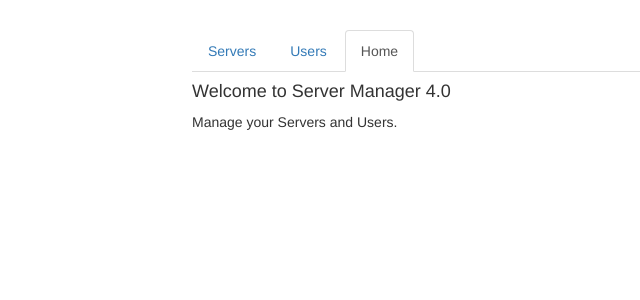
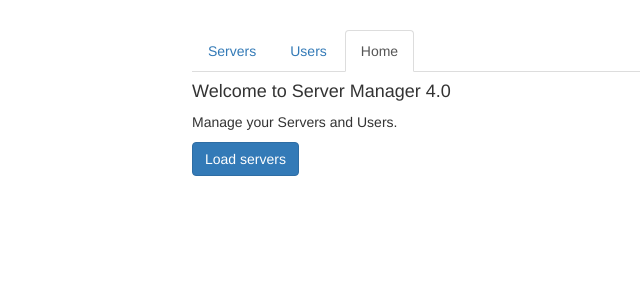
Before and after one commit to BisanGhoul/angular-routing-code, an Angular app: page / in a window 1280 px wide. Shown: the top 300 px of the page, without its empty margins (73-713 px from the left). Built offline with nearby package versions, Linux system fonts and the light colour scheme.

Commit message:
add button navigate programitically

```diff
--- a/src/app/app.component.html
+++ b/src/app/app.component.html
@@ -4,8 +4,7 @@
       <ul class="nav nav-tabs">
         <!-- this will attach the "active" class to the element when it is selected -->
         <li role="presentation"
-         routerLinkActive="active"
-         [routerLinkActiveOptions]="{exact: true}" >
+         routerLinkActive="active" >
         <a routerLink="/servers">Servers</a></li>
 
         <li role="presentation"
@@ -13,7 +12,8 @@
        <a [routerLink]="['/users']">Users</a></li>
 
          <li role="presentation"
-         routerLinkActive="active">
+         routerLinkActive="active"
+         [routerLinkActiveOptions]="{exact: true}">
          <a routerLink="/">Home</a></li>
       </ul>
     </div>
--- a/src/app/home/home.component.html
+++ b/src/app/home/home.component.html
@@ -1,2 +1,3 @@
 <h4>Welcome to Server Manager 4.0</h4>
 <p>Manage your Servers and Users.</p>
+<button class="btn btn-primary" (click)="onLoadServers()">Load servers</button>
--- a/src/app/home/home.component.ts
+++ b/src/app/home/home.component.ts
@@ -1,4 +1,5 @@
 import { Component, OnInit } from '@angular/core';
+import { Router } from '@angular/router';
 
 @Component({
   selector: 'app-home',
@@ -6,10 +7,15 @@
   styleUrls: ['./home.component.css']
 })
 export class HomeComponent implements OnInit {
-
-  constructor() { }
+  //inject router
+  constructor(private router: Router ) {}
 
   ngOnInit() {
   }
 
+  onLoadServers (){
+    //complex calculation
+    this.router.navigate(['/servers']);//absolute path
+  }
+
 }
```
